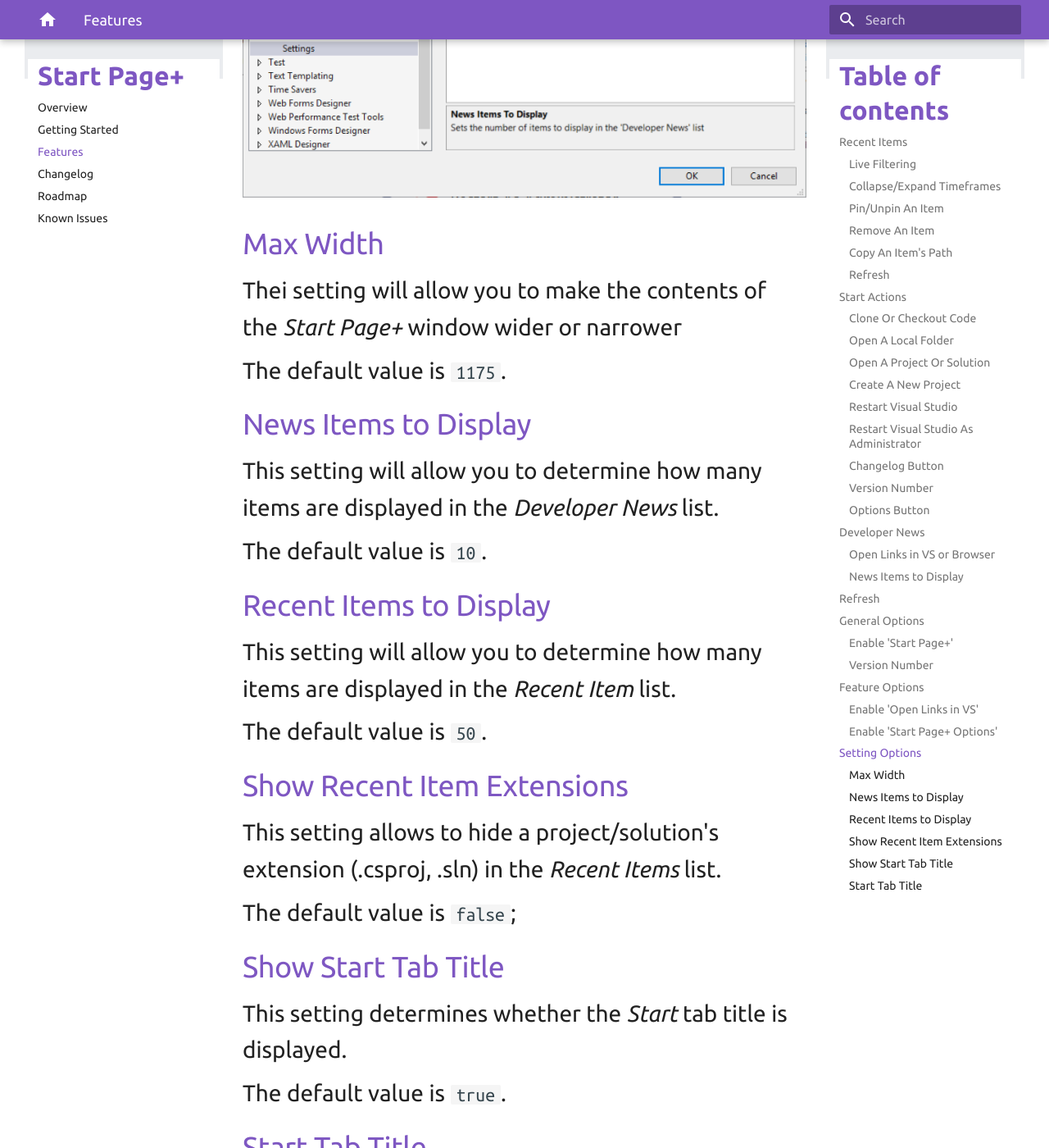
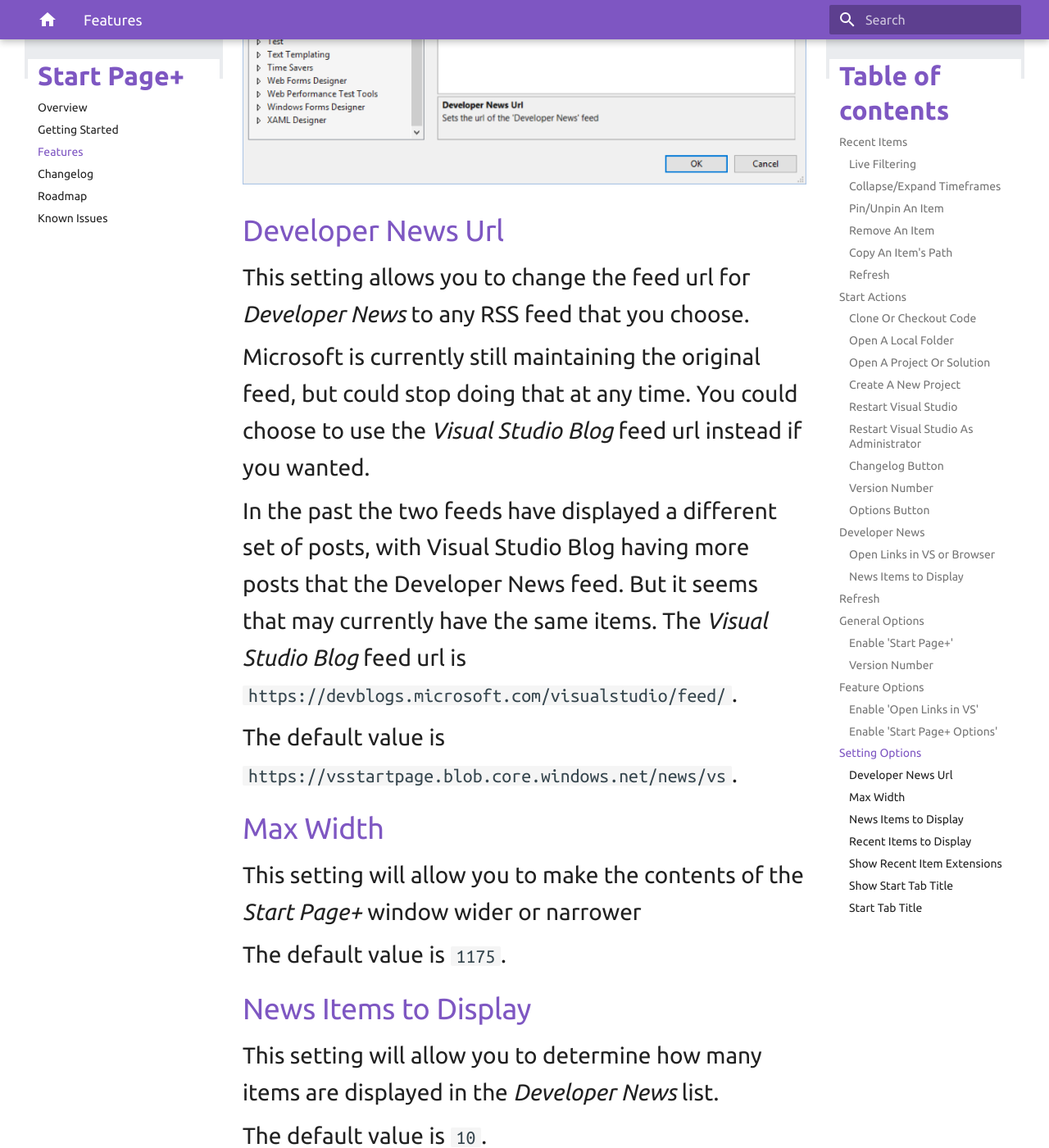
Before and after one commit to luminous-software/start-page-plus, an MkDocs documentation site: the page built from docs-source/features.md, in a window 1280 px wide and 1400 px high, scrolled down 10977 px. Shown: the whole window at 82% size. Built offline with MkDocs 1.6.1 and Material for MkDocs 9.7.7, drawn with Linux system fonts in a browser that asks for light colours; old or Windows-style settings are respelled for this version of MkDocs.

Commit message:
Update documentation source files (v0.14.3.35)
#1231

```diff
--- a/docs-source/changelog.md
+++ b/docs-source/changelog.md
@@ -26,14 +26,15 @@
     - opens the website's changelog page
   - an **Options** button to the right of the version number in the *Get Started* column
     - opens `Tools` | `Options` | `Start Page+` | `General`
+  - a **Start Page+ Options** menu item to open `Tools` | `Options` | `Start Page+` | `General`
+    - found in `Tools` | `Options`
   - new options pages (**Features**, **Settings**)
   - a **Recent Items to Display** setting
-  - a **News Items to Display** setting
   - a **Hide Extensions** setting to hide a project/solution's extension in *Recent Items* list
   - a setting to **display**, or **not display**, the *Start* tab's title
   - a setting that allows you to **change** the *Start* tab's title text
-  - a **Start Page+ Options** menu item to open `Tools` | `Options` | `Start Page+` | `General`
-    - found in `Tools` | `Options`
+  - a **News Items to Display** setting
+  - a **Developer News Url** setting
 
 [github-issue-20]: https://github.com/luminous-software/start-page-plus/issues/20
 [github-issue-21]: https://github.com/luminous-software/start-page-plus/issues/21
--- a/docs-source/features.md
+++ b/docs-source/features.md
@@ -179,9 +179,23 @@
 
 ![Feature Options](assets/images/options-settings.png)
 
+### Developer News Url
+
+This setting allows you to change the feed url for *Developer News* to any RSS feed that you choose.
+
+Microsoft is currently still maintaining the original feed, but could stop doing that at any time.
+You could choose to use the *Visual Studio Blog* feed url instead if you wanted.
+
+In the past the two feeds have displayed a different set of posts,
+with Visual Studio Blog having more posts that the Developer News feed.
+But it seems that may currently have the same items.
+The *Visual Studio Blog* feed url is `https://devblogs.microsoft.com/visualstudio/feed/`.
+
+The default value is `https://vsstartpage.blob.core.windows.net/news/vs`.
+
 ### Max Width
 
-Thei setting will allow you to make the contents of the _Start Page+_ window wider or narrower
+This setting will allow you to make the contents of the _Start Page+_ window wider or narrower
 
 The default value is `1175`.
 
```
Also changed, not shown: docs-source/assets/images/options-settings.png.
